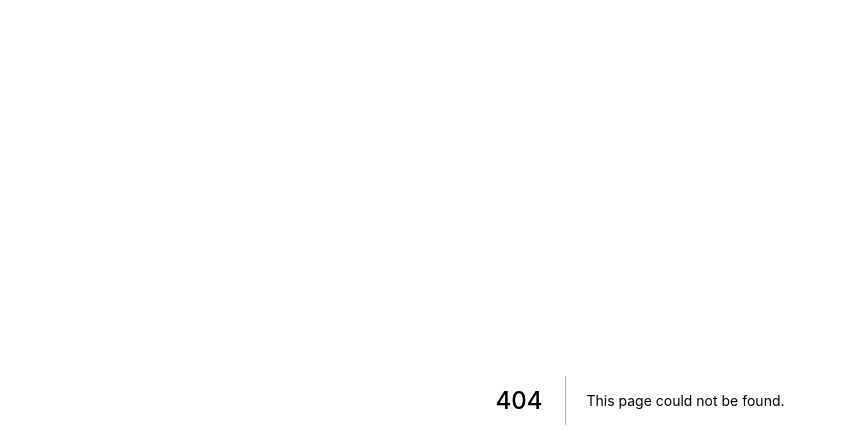
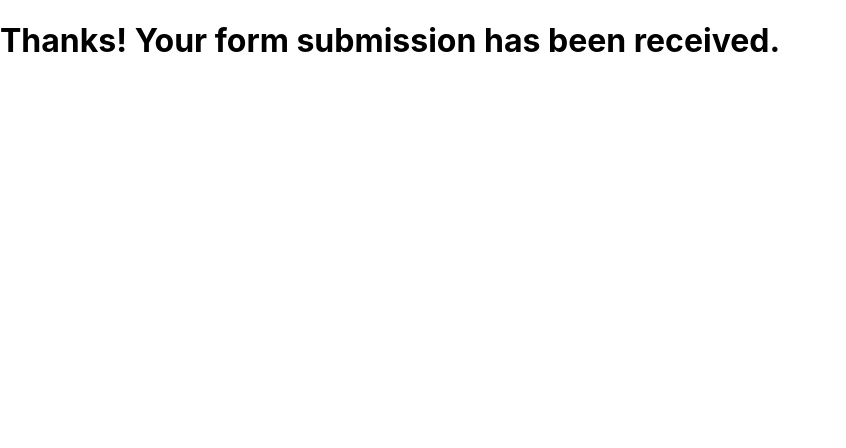
Before and after one commit to scriptstar/next-js-blog, a Next.js app: page /thankyou in a window 1280 px wide. Before the commit this address had no page. Shown: the top 448 px of the page, without its empty margins (0-846 px from the left). Built offline with nearby package versions, Linux system fonts and the light colour scheme.

Commit message:
add custom thank you page

```diff
--- /dev/null
+++ b/pages/thankyou.tsx
@@ -0,0 +1,3 @@
+export default function ThankYou() {
+  return <h1>Thanks! Your form submission has been received.</h1>;
+}
```
